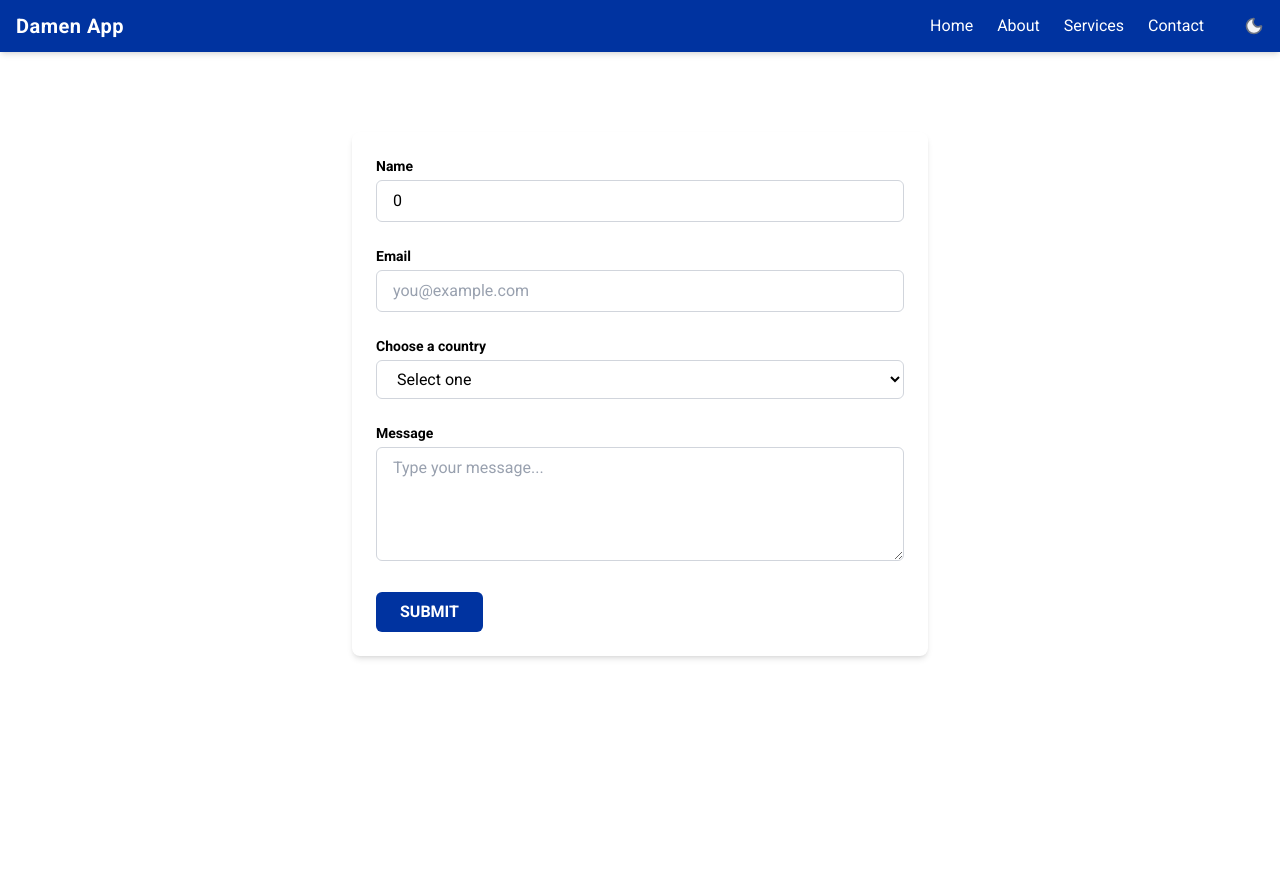
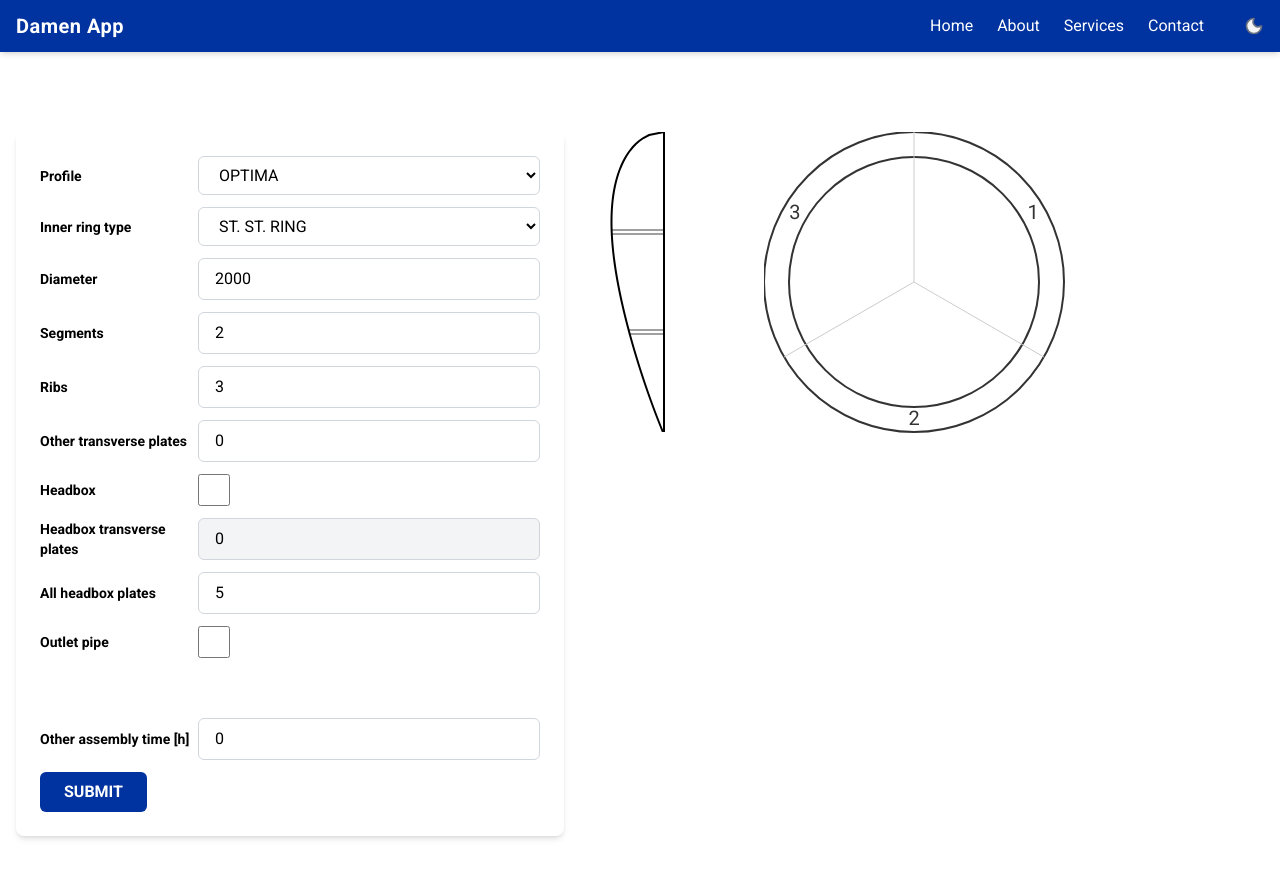
Before and after one commit to djzib0/nozzle-calculator-next, a Next.js app: page / in a window 1280 px wide. Shown: the top 878 px of the page. Before the commit the page ends 800 px from the top, so only its background shows below. Built offline with nearby package versions, Linux system fonts and the light colour scheme.

Commit message:
added new field to the form, added naca profile path generator, adjsuted some styles

```diff
--- a/app/(root)/page.tsx
+++ b/app/(root)/page.tsx
@@ -1,6 +1,4 @@
 import NozzleParametersForm from "@/components/nozzleParametersForm/NozzleParametersForm";
-import SegmentedCircle from "@/components/segmentedCircle/SegmentedCircle";
-
 
 export default function Home() {
   return (
--- a/app/globals.css
+++ b/app/globals.css
@@ -8,11 +8,15 @@
   }
 
   .form__container {
-    @apply flex flex-col bg-[#DEE5D4] dark:bg-[#697565] rounded-md mx-auto p-4 w-full max-w-[500px]
+    @apply flex flex-col bg-[#DEE5D4] dark:bg-[#697565] rounded-md mx-auto p-4 w-full max-w-[500px];
+  }
+
+  .form__group {
+    @apply flex items-center gap-2 mb-3; /* label and input inline with spacing */
   }
 
   .form__label {
-    @apply block text-sm font-semibold mb-1
+    @apply text-sm font-semibold min-w-[150px]; /* keep consistent label width */
   }
 
   .form__input {
@@ -23,6 +27,14 @@
         placeholder-gray-400 dark:placeholder-gray-500
           focus:outline-none focus:ring-2 focus:ring-[#0033a0]
           transition
+        disabled:bg-gray-100 dark:disabled:bg-[#444]
+        disabled:text-black dark:disabled:text-white
+          disabled:opacity-100
+          disabled:cursor-not-allowed;
+  }
+
+  .form__checkbox {
+    @apply w-8 h-8 accent-green-600 rounded;
   }
 
 }
--- /dev/null
+++ b/components/nacaProfile/NacaProfile.tsx
@@ -0,0 +1,99 @@
+'use client'
+import React, { JSX, useEffect, useState } from 'react';
+
+type VerticalFlatBottomNACAProps = {
+  height?: number;
+  thicknessRatio?: number;
+  linesCount?: number;
+};
+
+const VerticalFlatBottomNACA: React.FC<VerticalFlatBottomNACAProps> = ({
+  height = 500,
+  thicknessRatio = 0.35,
+  linesCount = 10,
+}) => {
+  const width = 200;
+  const halfWidth = width / 2;
+  const steps = 100;
+
+  const [pathData, setPathData] = useState('');
+  const [guideLines, setGuideLines] = useState<JSX.Element[] | null>(null);
+
+  useEffect(() => {
+    const leftPoints: [number, number][] = [];
+    const rightPoints: [number, number][] = [];
+
+    for (let i = 0; i <= steps; i++) {
+      const y = (i / steps) * height;
+      const yc = y / height;
+
+      const thickness =
+        5 *
+        thicknessRatio *
+        height *
+        (0.2969 * Math.sqrt(yc) -
+          0.126 * yc -
+          0.3516 * yc ** 2 +
+          0.2843 * yc ** 3 -
+          0.1015 * yc ** 4);
+
+      leftPoints.push([halfWidth - thickness, y]);
+      rightPoints.unshift([halfWidth, y]);
+    }
+
+    const fullPath = [...leftPoints, ...rightPoints]
+      .map(([x, y], i) => `${i === 0 ? 'M' : 'L'} ${x},${y}`)
+      .join(' ') + ' Z';
+
+    setPathData(fullPath);
+
+    const offset = 2;
+    const lines = Array.from({ length: linesCount }, (_, i) => {
+      const y = ((i + 1) * height) / (linesCount + 1);
+      return (
+        <g key={i} clipPath="url(#clip)">
+          <line
+            x1={0}
+            y1={y - offset}
+            x2={width}
+            y2={y - offset}
+            stroke="gray"
+            strokeWidth={1.5}
+          />
+          <line
+            x1={0}
+            y1={y + offset}
+            x2={width}
+            y2={y + offset}
+            stroke="gray"
+            strokeWidth={1.5}
+          />
+        </g>
+      );
+    });
+
+    setGuideLines(lines);
+  }, [height, thicknessRatio, linesCount]);
+
+  if (!pathData || !guideLines) return null;
+
+  return (
+    <svg
+      width={width}
+      height={height}
+      viewBox={`0 0 ${width} ${height}`}
+      // className="bg-white border"
+    >
+      <defs>
+        <clipPath id="clip">
+          <path d={pathData} />
+        </clipPath>
+      </defs>
+
+      {guideLines}
+      <path d={pathData} stroke="black" fill="none" strokeWidth={2} />
+    </svg>
+  );
+};
+
+export default VerticalFlatBottomNACA;
--- a/components/nozzleParametersForm/NozzleParametersForm.tsx
+++ b/components/nozzleParametersForm/NozzleParametersForm.tsx
@@ -1,91 +1,242 @@
 'use client'
+import { NozzleInnerRingTypes, NozzleProfiles } from '@/lib/types';
 import React, { useState } from 'react';
+import SegmentedCircle from '../segmentedCircle/SegmentedCircle';
+import NACAProfile from "@/components/nacaProfile/NacaProfile";
+
 
 const NozzleParametersForm = () => {
 
   const [formData, setFormData] = useState({
-    ribs: 0,
+    nozzleProfile: NozzleProfiles.optima,
+    nozzleInnerRingType: NozzleInnerRingTypes.stStRing,
+    diameter: 2000,
+    segments: 2,
+    ribs: 3,
+    otherTransversePlates: 0,
+    isHeadbox: false,
+    headboxTransversePlates: 0,
+    allHeadboxPlates: 5,
+    isOutletRoundbar: false,
+    otherAssemblyTime: 0,
   })
 
-  const handleChange = (e: React.ChangeEvent<HTMLInputElement | HTMLTextAreaElement | HTMLSelectElement>) => {
-    const {name, value, type} = e.target
-    if ("checked" in e.target) {
-      const checked = e.target.checked
-      setFormData(prevFormData => {
-        return {
+  // select options for nozzle profile
+  const nozzleProfilesSelectOptions = Object.entries(NozzleProfiles).map(([key, value]) => {
+    return (
+    <option key={key} value={value}>
+      {value.toUpperCase()}
+    </option>
+    )
+  })
+
+  // select option for nozzle inner ring type
+  const nozzleInnerRingTypesSelectOptions = Object.entries(NozzleInnerRingTypes).map(([key, value]) => {
+    return (
+      <option key={key} value={value}>
+        {value.toUpperCase()}
+      </option>
+    )
+  })
+
+  const handleChange = (
+    e: React.ChangeEvent<HTMLInputElement | HTMLTextAreaElement | HTMLSelectElement>
+  ) => {
+    const { name, value, type } = e.target;
+    const newValue = type === "checkbox" ? (e.target as HTMLInputElement).checked : value;
+
+    setFormData((prevFormData) => ({
       ...prevFormData,
-          [name]: type === "checkbox" ? checked: value
-        }
-      })
-    }
-    setFormData(prevFormData => {
-      return {
-        ...prevFormData,
-        [name]: value
-      }
-    })
-  }
-
-  console.log(formData.ribs, " ribs")
+      [name]: newValue,
+    }));
+  };
 
 
+  console.log(formData.isHeadbox, " current selected profile")
+
   return (
+    <div className='flex flex-row'>
       <form className="w-full max-w-xl mx-auto p-6 bg-white dark:bg-[#4d4d4f] text-black dark:text-white rounded-lg shadow-md space-y-6">
-      <div>
+
+        <div className="w-full form__group">
+          <label htmlFor="country" className="form__label"
+            >
+            Profile
+          </label>
+          <select
+            id="nozzleProfile"
+            name="nozzleProfile"
+            className="form__input"
+            defaultValue={formData.nozzleProfile}
+            onChange={handleChange}
+          >
+            {nozzleProfilesSelectOptions}
+          </select>
+        </div>
+
+        <div className="w-full form__group">
+          <label htmlFor="country" className="form__label"
+            >
+            Inner ring type
+          </label>
+          <select
+            id="nozzleInnerRingType"
+            name="nozzleInnerRingType"
+            className="form__input"
+            defaultValue={formData.nozzleInnerRingType}
+            onChange={handleChange}
+          >
+            {nozzleInnerRingTypesSelectOptions}
+          </select>
+        </div>
+
+        <div className='form__group'>
           <label htmlFor="name" className="form__label">
-          Name
+            Diameter
           </label>
           <input
+            className="form__input"
             type="number"
-          id="name"
+            min={0}
+            max={6500}
+            id="diameter"
+            name="diameter"
+            onChange={handleChange}
+            value={formData.diameter}
+          />
+        </div>
+
+        <div className='form__group'>
+          <label htmlFor="name" className="form__label">
+            Segments
+          </label>
+          <input
+            className="form__input"
+            type="number"
+            min={0}
+            max={8}
+            id="segments"
+            name="segments"
+            onChange={handleChange}
+            value={formData.segments}
+          />
+        </div>
+
+        <div className='form__group'>
+          <label htmlFor="name" className="form__label">
+            Ribs
+          </label>
+          <input
+            className="form__input"
+            type="number"
+            min={0}
+            max={20}
+            id="ribs"
             name='ribs'
-          className="form__input"
-          placeholder="Your name"
             onChange={handleChange}
             value={formData.ribs}
           />
         </div>
 
-
-
-      <div>
-        <label htmlFor="email" className="form__label">
-          Email
+        <div className='form__group'>
+          <label htmlFor="name" className="form__label">
+            Other transverse plates
           </label>
           <input
-          type="email"
-          id="email"
             className="form__input"
-          placeholder="you@example.com"
+            type="number"
+            min={0}
+            max={10}
+            id="otherTransversePlates"
+            name='otherTransversePlates'
+            onChange={handleChange}
+            value={formData.otherTransversePlates}
           />
         </div>
 
-      <div className="w-full">
-        <label htmlFor="country" className="form__label"
-          >
-          Choose a country
+        <div className="form__group">
+          <label className="form__label flex items-center gap-2 cursor-pointer">
+            <span className="text-sm">Headbox</span>
           </label>
-        <select
-          id="country"
-          name="country"
-          className="w-full px-4 py-2 rounded-md
-                    border border-gray-300 dark:border-gray-600
-                    bg-white dark:bg-[#2a2a2a]
-                    text-black dark:text-white
-                    focus:outline-none focus:ring-2 focus:ring-[#0033a0]
-                    transition"
-          defaultValue=""
-        >
-          <option value="" disabled>Select one</option>
-          <option value="pl">Poland</option>
-          <option value="nl">Netherlands</option>
-          <option value="de">Germany</option>
-          <option value="fr">France</option>
-          <option value="us">United States</option>
-        </select>
+            <input
+              type="checkbox"
+              id="isHeadbox"
+              name='isHeadbox'
+              className="form__checkbox"
+              checked={formData.isHeadbox}
+              onChange={handleChange}
+            />
         </div>
 
-      <div>
+        <div className='form__group'>
+          <label htmlFor="name" className="form__label">
+            Headbox transverse plates
+          </label>
+          <input
+            className="form__input"
+            type="number"
+            min={0}
+            max={10}
+            id="headboxTransversePlates"
+            name='headboxTransversePlates'
+            onChange={handleChange}
+            value={formData.headboxTransversePlates}
+            disabled={!formData.isHeadbox}
+          />
+        </div>
+
+        <div className='form__group'>
+          <label htmlFor="name" className="form__label">
+            All headbox plates
+          </label>
+          <input
+            className="form__input"
+            type="number"
+            min={0}
+            max={10}
+            id="allHeadboxPlates"
+            name='allHeadboxPlates'
+            onChange={handleChange}
+            value={formData.allHeadboxPlates}
+          />
+        </div>
+
+        <div className="form__group">
+          <label className="form__label flex items-center gap-2 cursor-pointer">
+            <span className="text-sm">Outlet pipe</span>
+          </label>
+            <input
+              type="checkbox"
+              id="isOutletRoundbar"
+              name='isOutletRoundbar'
+              className="form__checkbox"
+              checked={formData.isOutletRoundbar}
+              onChange={handleChange}
+            />
+        </div>
+
+        <br></br>
+        <br></br>
+
+        <div className='form__group'>
+          <label htmlFor="name" className="form__label">
+            Other assembly time [h]
+          </label>
+          <input
+            className="form__input"
+            type="number"
+            min={0}
+            max={10}
+            id="otherAssemblyTime"
+            name='otherAssemblyTime'
+            onChange={handleChange}
+            value={formData.otherAssemblyTime}
+          />
+        </div>
+
+
+
+        {/* <div className='form__group'>
           <label htmlFor="message" className="form__label">
             Message
           </label>
@@ -95,7 +246,7 @@ const NozzleParametersForm = () => {
             className="form__input"
             placeholder="Type your message..."
           />
-      </div>
+        </div> */}
 
         <button
           type="submit"
@@ -105,8 +256,18 @@ const NozzleParametersForm = () => {
         >
           Submit
         </button>
+      </form>
 
-    </form>
+      <div className='flex flex-row'>
+        <NACAProfile height={300} linesCount={Number(formData.segments)} />
+        <SegmentedCircle segments={
+          Number(formData.ribs) +
+          Number(formData.otherTransversePlates) +
+          Number(formData.isHeadbox ? formData.headboxTransversePlates : 0)}
+        />
+      </div>
+
+    </div>
   )
 }
 
--- a/components/segmentedCircle/SegmentedCircle.tsx
+++ b/components/segmentedCircle/SegmentedCircle.tsx
@@ -7,9 +7,9 @@ type SegmentedCircleProps = {
 }
 
 const SegmentedCircle: React.FC<SegmentedCircleProps> = ({ segments }) => {
-  const outerRadius = 225
-  const innerRadius = 200
-  const center = 225
+  const outerRadius = 150
+  const innerRadius = 125
+  const center = 150
   const segmentAngle = 360 / segments
 
   const createNumbers = () => {
--- /dev/null
+++ b/lib/types.tsx
@@ -0,0 +1,15 @@
+export enum NozzleProfiles {
+    optima = "optima",
+    schottelSdv45 = "schottel sdv 45",
+    type19A = "19A",
+    type37 = "type 37",
+    hr = "hr",
+    aqm = "aqm",
+}
+
+export enum NozzleInnerRingTypes {
+    stStInside = "st. st. inside",
+    stStRing = "st. st. ring",
+    stRingAndOutlet = "st. st. ring + outlet"
+
+}
```
Lines whose indentation alone changed are shown as unchanged.
